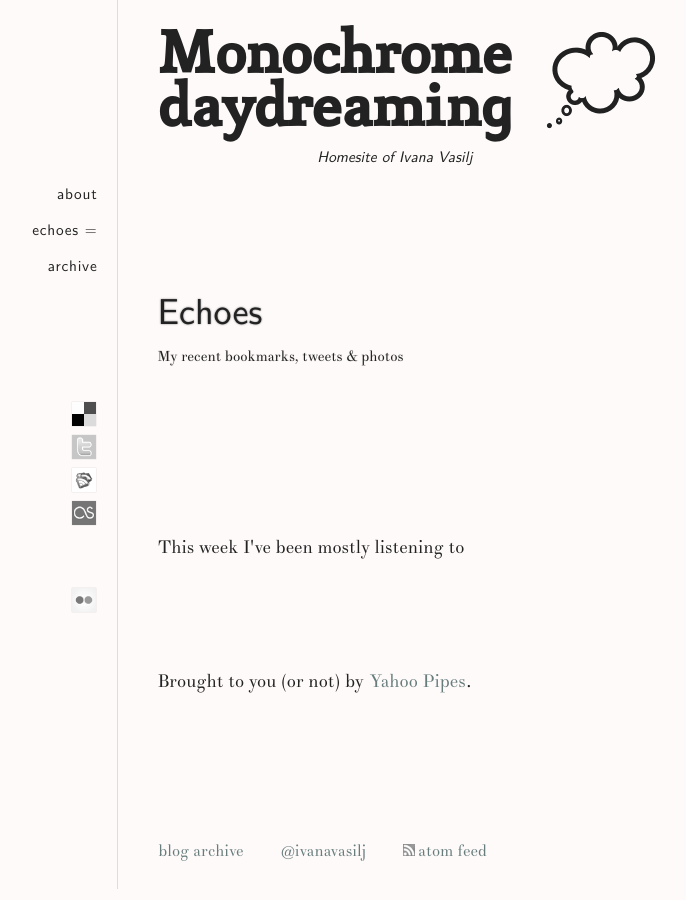
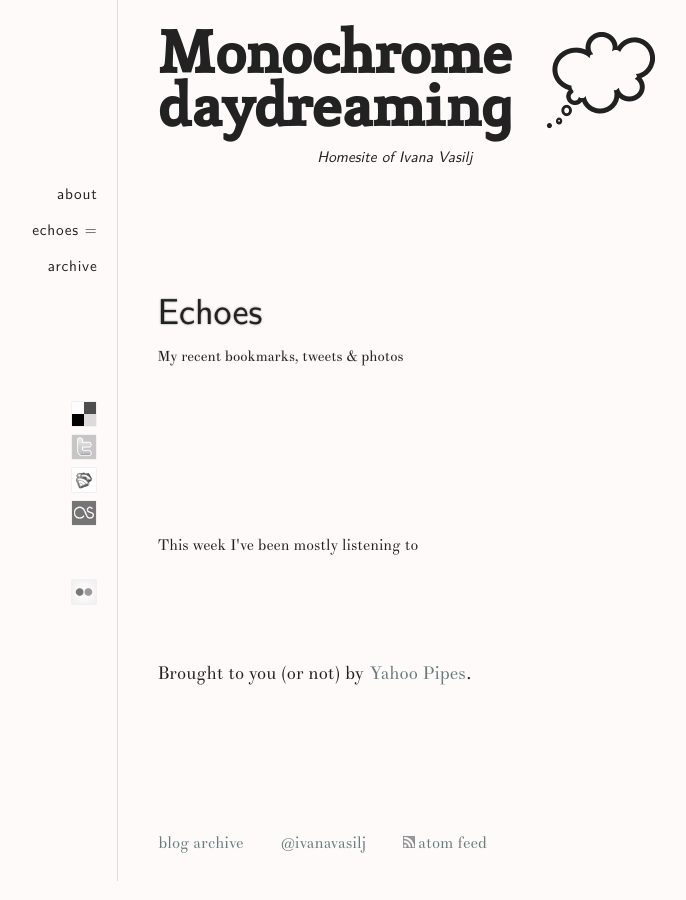
Before and after one commit to ivana/ivana.github.com, a Jekyll site: the page built from echoes.html, in a window 1280 px wide. Shown: the whole page, without its empty margins (253-939 px from the left). Built offline with Jekyll 4.4.1, drawn with Linux system fonts in a browser that asks for light colours.

Commit message:
smaller font size for echoes

```diff
--- a/css/style.css
+++ b/css/style.css
@@ -36,17 +36,17 @@
   article header + p { margin-top:-1.35em }
 
 code { font:.95em courier, monospace;}
-code, blockquote, #echoes #twitter q { color:#555 }
+code, blockquote { color:#555 }
 pre code {
   display:block;
   font-size:14px; line-height:18px; white-space:pre-wrap;
   margin:-1.9em 0 0 -40px; padding:0 1em 0 40px;
 }
-pre code, blockquote, #echoes #twitter q {
+pre code, blockquote {
   background:#eee; margin-bottom:-0.9em;
   border-radius:0 9px 9px 0; -webkit-border-radius:0 9px 9px 0; -moz-border-radius:0 9px 9px 0;
 }
-blockquote, #echoes #twitter q { margin:0 0 1em -2.25em }
+blockquote { margin:0 0 1em -2.25em }
 blockquote { padding:1em .5em 0 2.25em }
   blockquote p:first-child:before { content:'“'; font-size:2em }
   blockquote p:first-child { text-indent:-1.15em }
@@ -181,16 +181,22 @@
   height:24px;
   box-shadow:0 0 1px #bbb; -moz-box-shadow:0 0 1px #bbb; -webkit-box-shadow:0 0 1px #bbb; -o-box-shadow:0 0 1px #bbb;
 }
+#echoes li { margin-bottom:1.2em; font-size:.85em }
 .annotated ol a {
   display:block; margin-top:-0.1em;
-  font-size:.85em; text-transform:uppercase;
+  text-transform:uppercase;
   color:#677D7C;
 }
-.annotated p, .annotated q { font-size:.85em; margin-top:.2em }
-#echoes li { margin-bottom:1.2em }
+.annotated p, .annotated q { margin-top:.2em }
 #echoes q { display:block; line-height:1.5em }
-  #echoes #twitter q { padding:.2em .5em .4em 2.25em; text-indent:-0.9em; quotes:none }
+  #echoes #twitter q {
+    background:#eee; color:#555;
+    margin-left:-2.6em; padding:.2em .5em .4em 2.6em;
+    border-radius:0 9px 9px 0; -webkit-border-radius:0 9px 9px 0; -moz-border-radius:0 9px 9px 0;
+    text-indent:-0.9em; quotes:none;
+  }
   #echoes #twitter q:before { content:'“'; font-size:2em }
   #echoes #twitter q:after { content:'' } /* Webkit */
+#echoes #lastfm p { font-size:.85em }
 #echoes #flickr li { display:inline }
 #echoes #flickr li img { border:1px solid #bbb; height:180px; margin-right:8px }
```
